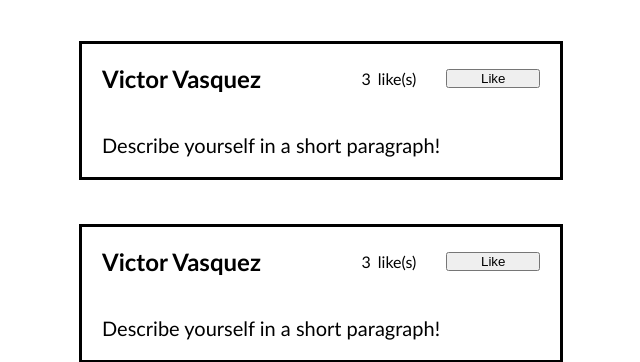
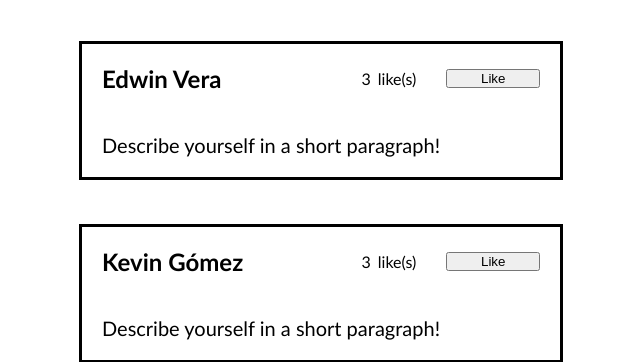
Before and after one commit to vvasquez10/i_like_it, a plain HTML site: page index.html in a window 1280 px wide. Shown: the part 186-548 px from the top of the page, without its empty margins (165-805 px from the left). Drawn offline with Linux system fonts and the light colour scheme.

Commit message:
correción nombres feed

```diff
--- a/index.html
+++ b/index.html
@@ -21,7 +21,7 @@
         </div>
         <div class="card">
             <div class="card-header">
-                <h2 class="name"> Victor Vasquez</h2>
+                <h2 class="name"> Edwin Vera</h2>
                 <p><p class="likes" id="likeCounter2"> 3 </p>like(s)</p>
                 <button class="like-button" id="likeButton" onclick="newLike(likeCounter2)">Like</button>
             </div>
@@ -31,7 +31,7 @@
         </div>
         <div class="card">
             <div class="card-header">
-                <h2 class="name"> Victor Vasquez</h2>
+                <h2 class="name"> Kevin Gómez</h2>
                 <p><p class="likes" id="likeCounter3"> 3 </p>like(s)</p>
                 <button class="like-button" id="likeButton" onclick="newLike(likeCounter3)">Like</button>
             </div>
```
